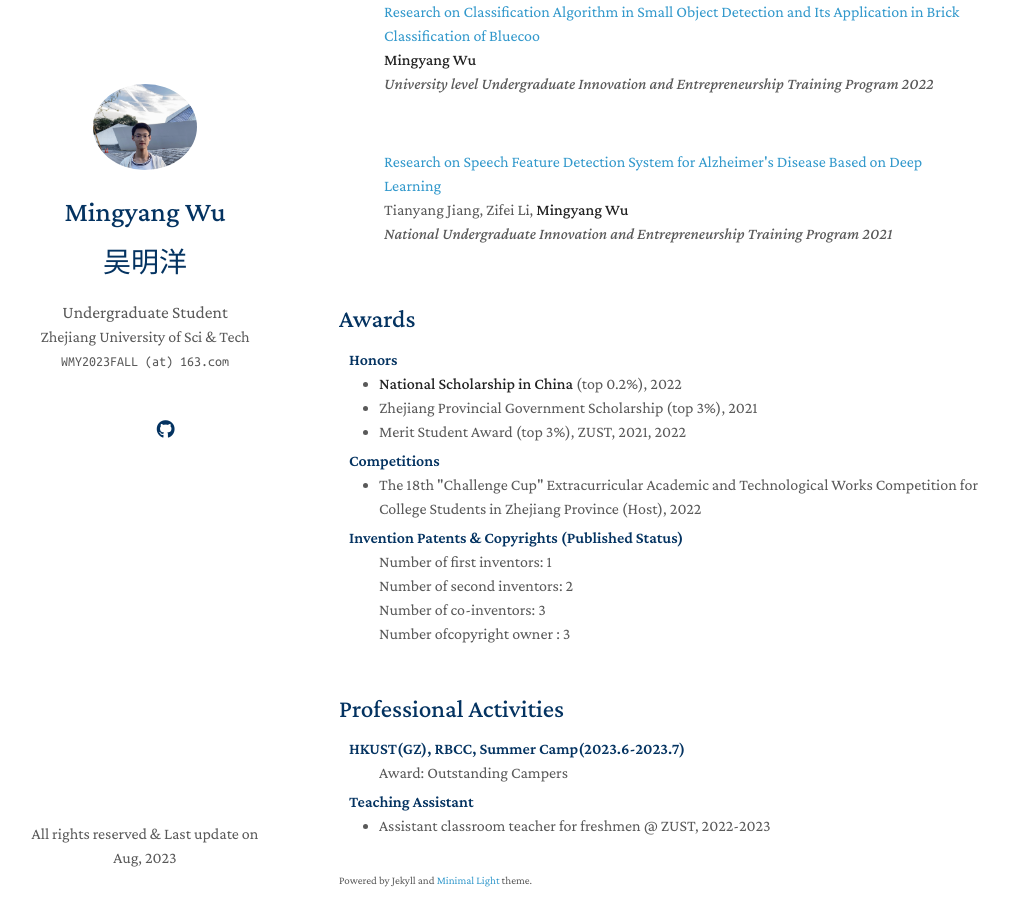
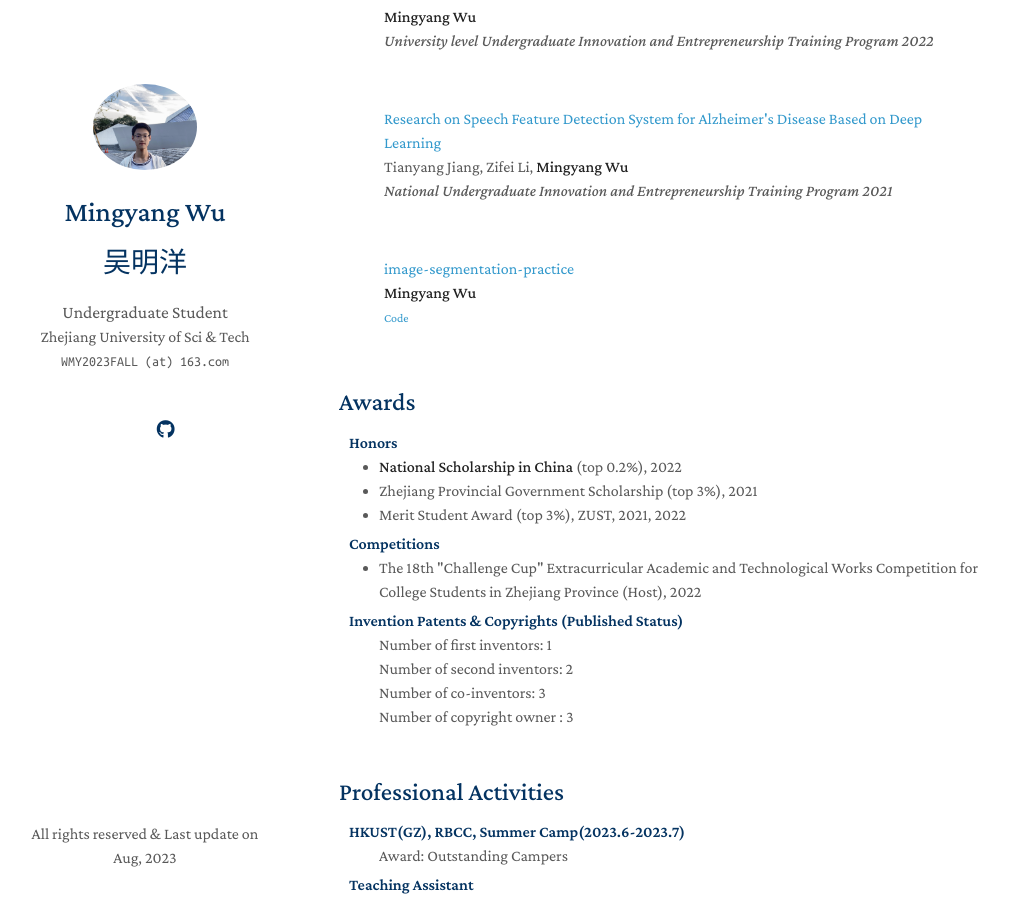
Before and after one commit to mingyang5/mingyang5.github.io, a Jekyll site: the page built from index.md, in a window 1280 px wide and 900 px high, scrolled down 1975 px. Shown: the whole window, without its empty margins (131-1140 px from the left). Built offline with Jekyll 4.4.1, drawn with Linux system fonts in a browser that asks for light colours; nearby versions of some CDN libraries; a style sheet for code colours, icons or effects is not loaded.

Commit message:
update some information

```diff
--- a/_data/projects.yml
+++ b/_data/projects.yml
@@ -13,7 +13,7 @@ main:
     authors: <strong>Mingyang Wu</strong>
     conference: Based on CS231n
     code: https://github.com/MingYWu/Optimized-convolutional-neural-networks
-    image: ./assets/img/project_cnn.png
+    # image: ./assets/img/project_cnn.png
     width: 375
 
   - title: Research on Classification Algorithm in Small Object Detection and Its Application in Brick Classification of Bluecoo
@@ -28,3 +28,10 @@ main:
     code:
     pdf:
     image:
+
+  - title: image-segmentation-practice
+    authors: <strong>Mingyang Wu</strong>
+    conference:
+    code: https://github.com/MingYWu/image-segmentation-practice
+    pdf:
+    image:
--- a/_includes/honors.md
+++ b/_includes/honors.md
@@ -20,7 +20,7 @@
     Number of first inventors: 1<br>
     Number of second inventors: 2<br>
     Number of co-inventors: 3<br>
-    Number ofcopyright owner : 3
+    Number of copyright owner : 3
 </ul>
 
 <br>
```
